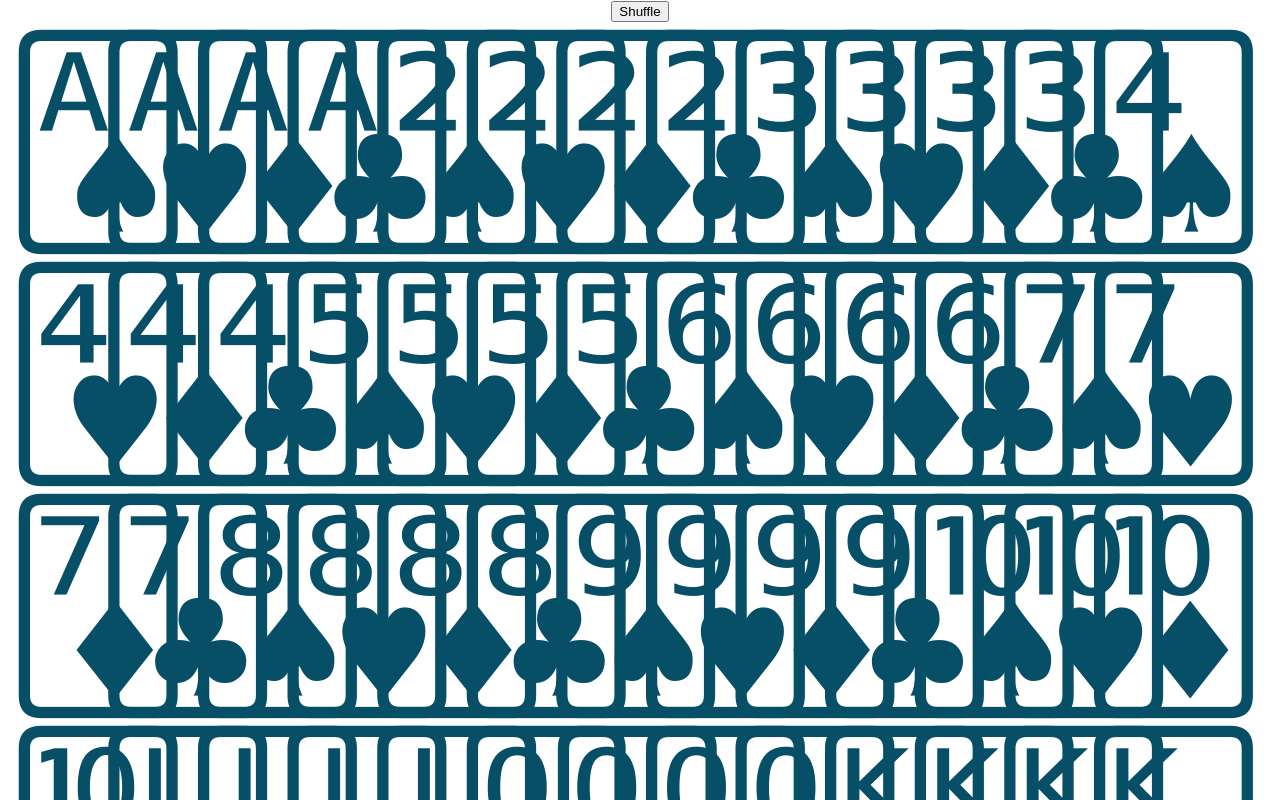
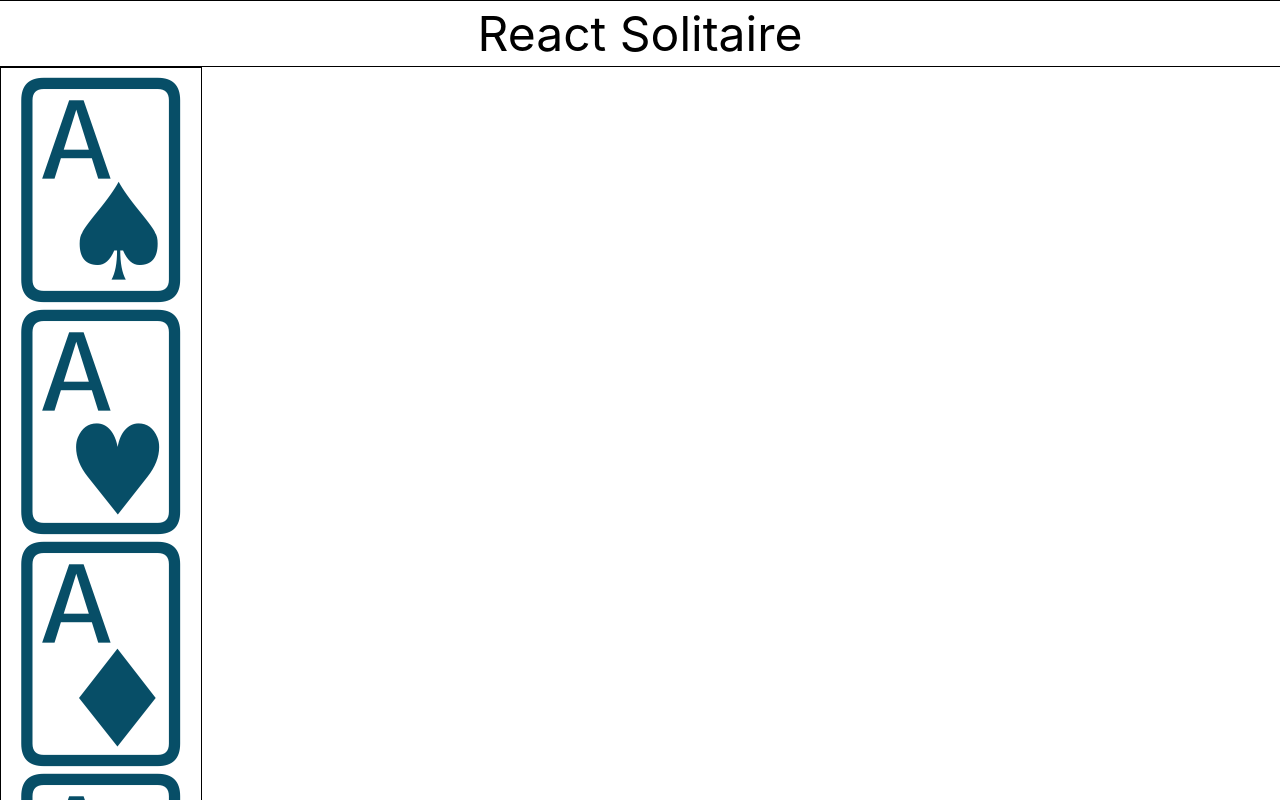
Before and after one commit to Jonany/react-solitaire, a React (Create React App) app: page / in a window 1280 px wide. Shown: the top 800 px of the page. Built offline with nearby package versions, Linux system fonts and the light colour scheme.

Commit message:
Working on pile component

```diff
--- a/src/App.css
+++ b/src/App.css
@@ -1,3 +1,11 @@
 .App {
   text-align: center;
 }
+
+.Title {
+  font-size: 3rem;
+  border: 0.05rem solid;
+  border-right-width: 0rem;
+  border-left-width: 0rem;
+  padding: 0.2rem 0rem;
+}
--- a/src/App.js
+++ b/src/App.js
@@ -4,6 +4,9 @@ import {PlayArea} from './components/PlayArea/PlayArea'
 function App() {
   return (
     <div className="App">
+      <div className='Title'>
+        React Solitaire
+      </div>
       <PlayArea />
     </div>
   );
--- /dev/null
+++ b/src/components/Pile/Pile.css
@@ -0,0 +1,19 @@
+.Pile {
+    border: 0.1rem solid black;
+    padding: 0.1rem;
+    width: fit-content;
+}
+
+.Card {
+    background-color: white;
+    /* height: 12rem; */
+}
+
+.Card:not(:first-child) {
+    /* margin-top: -12rem; */
+    z-index: 0;
+}
+
+.Card:last-child {
+    z-index: 1;
+}
--- /dev/null
+++ b/src/components/Pile/Pile.js
@@ -0,0 +1,22 @@
+import * as React from 'react';
+import './Pile.css';
+import {Card} from '../Card/Card';
+
+class Pile extends React.Component  {
+    constructor(props) {
+      super(props);
+      this.state = {
+        cards: [Card]
+      };
+    }
+
+    render() {
+      return (
+        <div className='Pile'>
+          {this.props.cards.map((card, cardIdx) => <Card key={cardIdx} card={card} />)}
+        </div>
+      )
+    }
+  }
+
+  export {Pile}
--- a/src/components/PlayArea/PlayArea.js
+++ b/src/components/PlayArea/PlayArea.js
@@ -2,6 +2,7 @@
 import * as React from 'react';
 import { Deck } from '../../assets/Cards';
 import {CardList} from '../CardList/CardList';
+import {Pile} from '../Pile/Pile';
 
 
 class PlayArea extends React.Component {
@@ -31,8 +32,9 @@ class PlayArea extends React.Component {
 
     return (
       <div>
-        <button className='Shuffle' onClick={handleShuffle}>Shuffle</button>
-        <CardList deck={this.state.deck} />
+        {/* <button className='Shuffle' onClick={handleShuffle}>Shuffle</button>
+        <CardList deck={this.state.deck} /> */}
+        <Pile cards={this.state.deck.slice(0, 13)} />
       </div>
     )
   }
```
